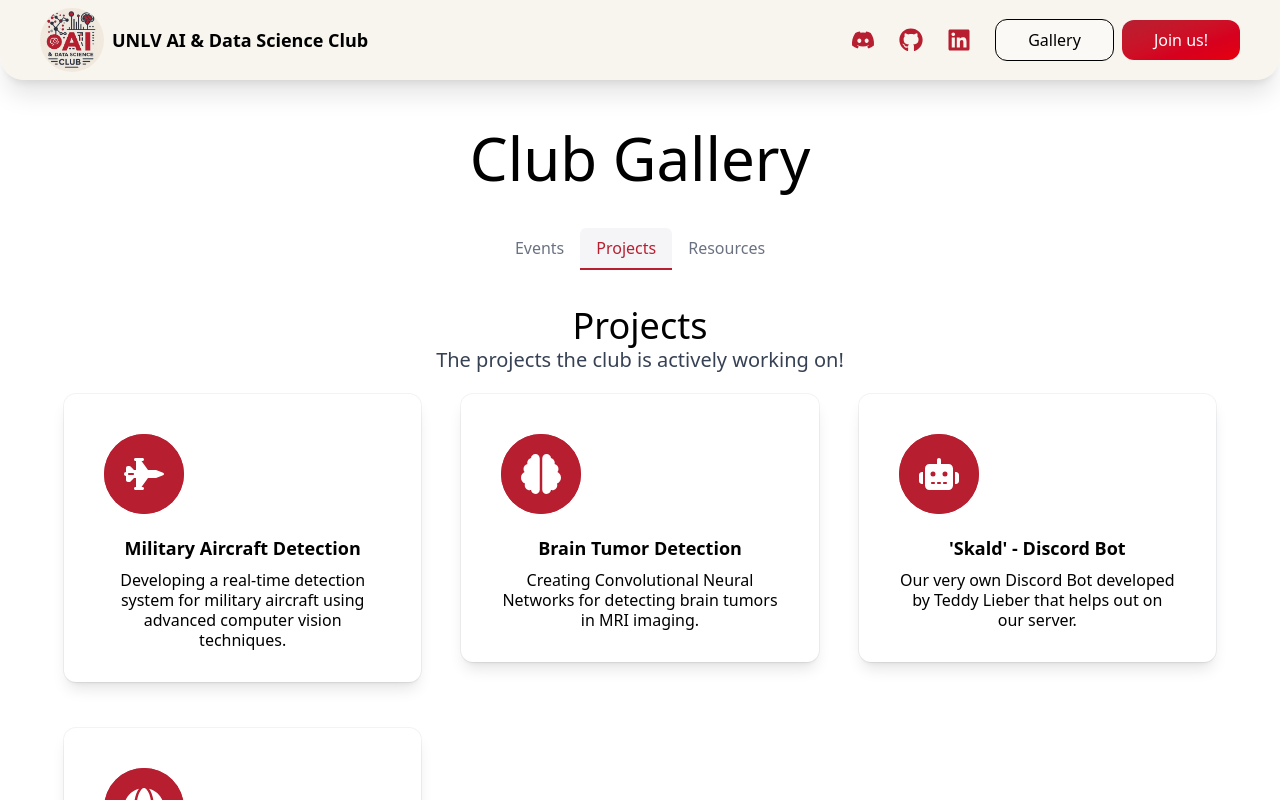
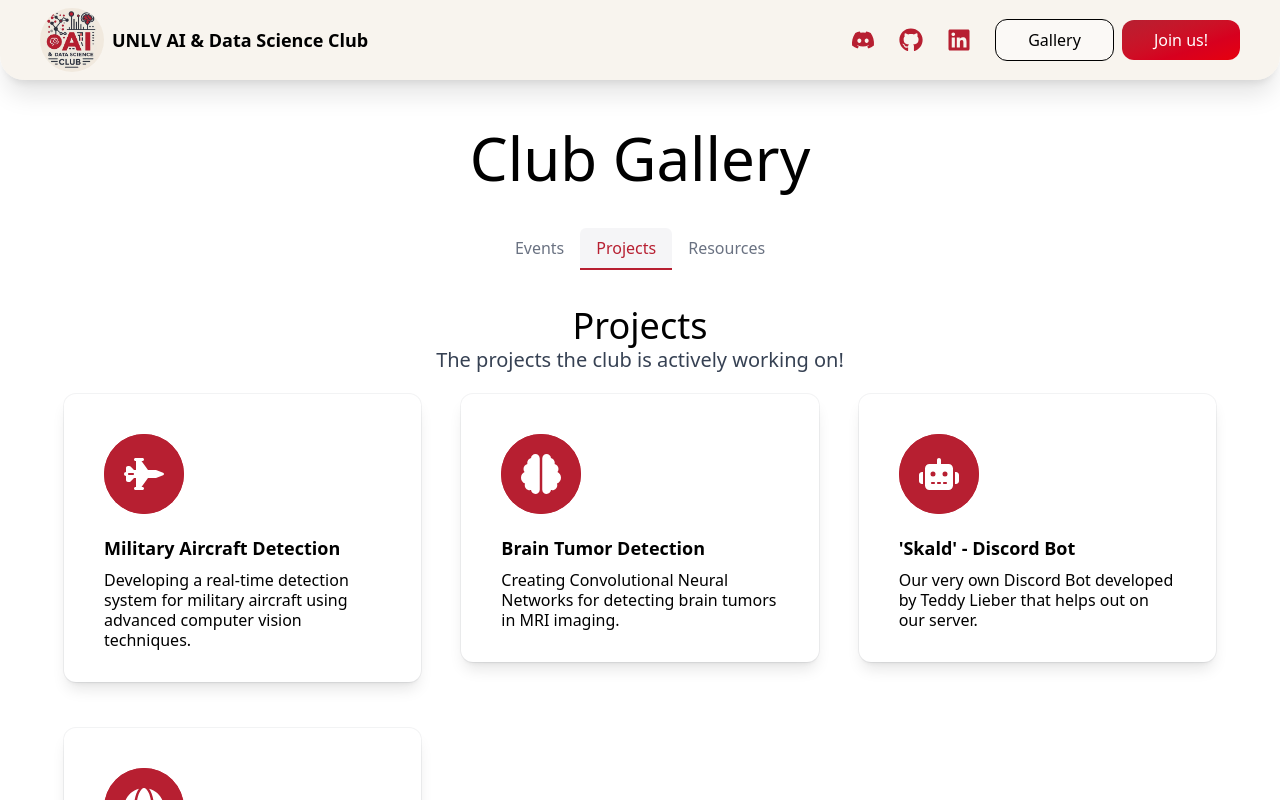
Before and after one commit to AIUNLV/website, a React (Vite) app: page /gallery in a window 1280 px wide. Both pictures are taken after a click on the button "Projects". Shown: the top 800 px of the page. Built offline with nearby package versions, Linux system fonts and the light colour scheme.

Commit message:
update text alignment

```diff
--- a/src/components/GalleryCard.tsx
+++ b/src/components/GalleryCard.tsx
@@ -40,10 +40,10 @@ export const ProjectCard = ({ project }: ProjectCardProps) => {
                 className="text-white md:h-10 md:w-10 h-5 w-5 transition-none group-hover:animate-bounce delay-200"
               />
             </span>
-            <div className="font-semibold mt-5 text-lg leading-7 transition-all duration-300 group-hover:text-white">
+            <div className="font-semibold mt-5 text-lg leading-7 transition-all duration-300 group-hover:text-white text-left">
               <p>{project.title}</p>
             </div>
-            <div className="mt-2 text-base font-normal transition-all duration-300 group-hover:text-white leading-tight">
+            <div className="mt-2 text-base font-normal transition-all duration-300 group-hover:text-white leading-tight text-left">
               <p>{project.text}</p>
             </div>
           </div>
```
